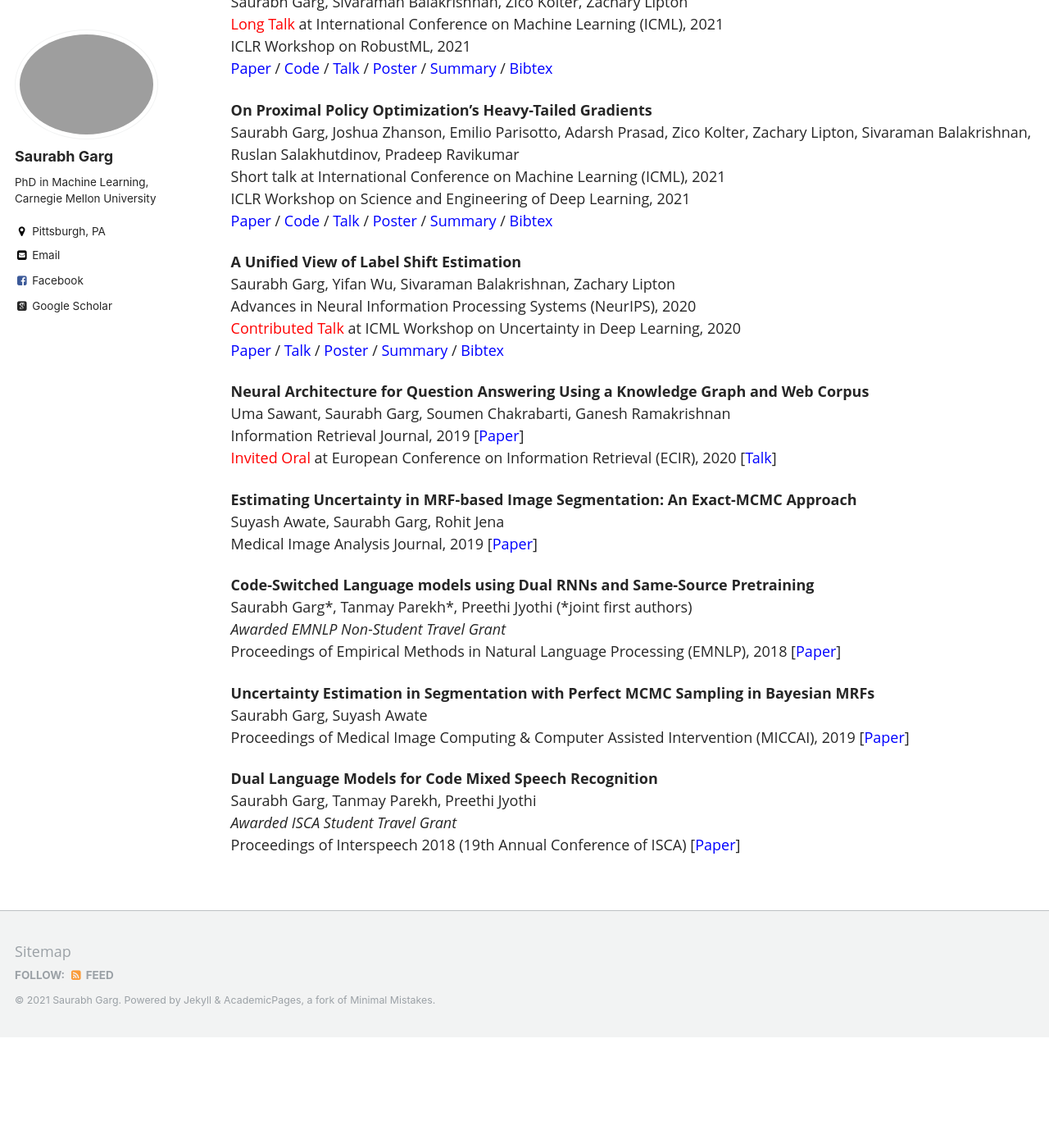
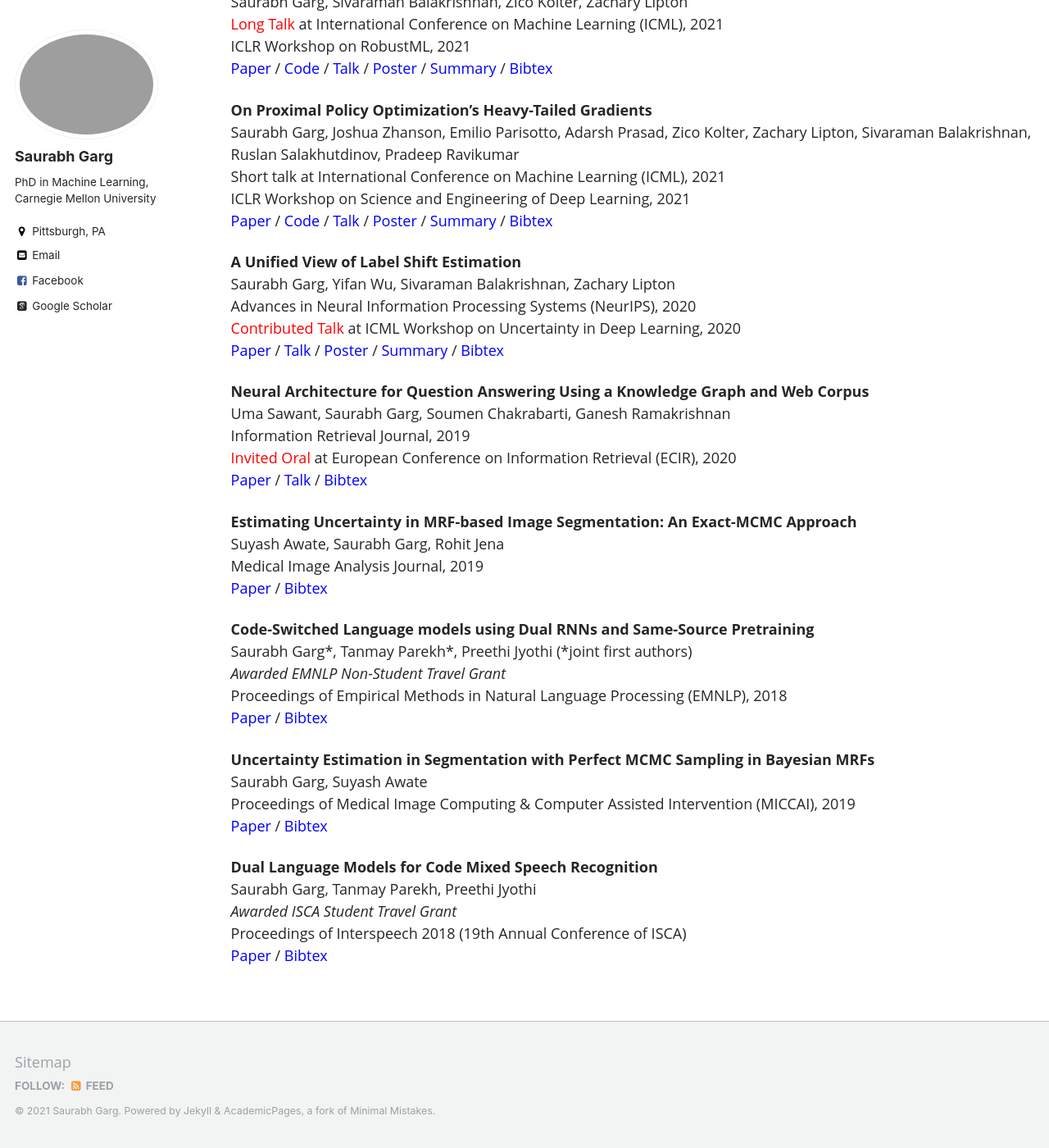
Before and after one commit to saurabhgarg1996/saurabhgarg1996.github.io, a Jekyll site: the page built from _pages/publications.md, in a window 1280 px wide and 1400 px high, scrolled down 542 px. Shown: the whole window at 82% size. Built offline with Jekyll 4.4.1, drawn with Linux system fonts in a browser that asks for light colours; some web fonts are replaced; before the commit the page ends 1807 px from its top, so only the background shows below that; part of the change alters nothing that is shown.

Commit message:
page updates

```diff
--- a/_pages/publications.md
+++ b/_pages/publications.md
@@ -27,7 +27,7 @@ ICML Workshop on Uncertainty in Deep Learning, 2021
  year={2021}, <br>
  journal={arXiv preprint arXiv:2111.00980} <br>
  url={https://arxiv.org/abs/2111.00980}, <br>
- note={Spotlight at NeurIPS 2021}
+ note={Spotlight at NeurIPS 2021}<br>
 }
 </bibtext>
 
@@ -44,7 +44,7 @@ ICLR Workshop on RobustML, 2021
  year={2021}, <br>
  journal={arXiv preprint arXiv:2105.00303} <br>
  url={https://arxiv.org/abs/2105.00303}, <br>
- note={Long Talk at ICML 2021}
+ note={Long Talk at ICML 2021}<br>
 }
 </bibtext>
 
@@ -62,7 +62,7 @@ ICLR Workshop on Science and Engineering of Deep Learning, 2021
  year={2021}, <br>
  journal={arXiv preprint arXiv:2102.10264} <br>
  url={https://arxiv.org/abs/2102.10264}, <br>
- note={Short Talk at ICML 2021}
+ note={Short Talk at ICML 2021}<br>
 }
 </bibtext>
 
@@ -70,7 +70,7 @@ ICLR Workshop on Science and Engineering of Deep Learning, 2021
 Saurabh Garg, Yifan Wu, Sivaraman Balakrishnan, Zachary Lipton
 Advances in Neural Information Processing Systems (NeurIPS), 2020
 <span style="color:red">Contributed Talk</span> at ICML Workshop on Uncertainty in Deep Learning, 2020
-<span style="color:blue">[Paper](https://arxiv.org/abs/2102.10264)</span> / <span style="color:blue">[Talk](https://slideslive.com/38930578/a-unified-view-of-label-shift-estimation?ref=speaker-37449-latest)</span> / <span style="color:blue">[Poster](https://drive.google.com/file/d/13hpynIYM69nSRqj-7CHdvEdG7amC9phy/view?usp=sharing)</span> / <span style="color:blue">[Summary](javascript:toggleblock('garg2021_labelshift_abs'))</span> / <span style="color:blue">[Bibtex](javascript:toggleblock('garg2021_labelshift_bib'))</span>
+<span style="color:blue">[Paper](https://arxiv.org/abs/2003.07554)</span> / <span style="color:blue">[Talk](https://slideslive.com/38930578/a-unified-view-of-label-shift-estimation?ref=speaker-37449-latest)</span> / <span style="color:blue">[Poster](https://drive.google.com/file/d/13hpynIYM69nSRqj-7CHdvEdG7amC9phy/view?usp=sharing)</span> / <span style="color:blue">[Summary](javascript:toggleblock('garg2021_labelshift_abs'))</span> / <span style="color:blue">[Bibtex](javascript:toggleblock('garg2021_labelshift_bib'))</span>
 <p><i id="garg2021_labelshift_abs" style="display: none;">We provide a unified framework relating techniques that use off-the-shelf predictors for label shift estimation. We argue that these methods all employ calibration, either explicitly or implicitly, differing only in the choice of calibration method and their optimization objective. </i></p>
 <bibtext xml:space="preserve" id="garg2021_labelshift_bib" style="display: none;">
 @article{garg2020labelshift, <br>
@@ -79,7 +79,7 @@ Advances in Neural Information Processing Systems (NeurIPS), 2020
  year={2020}, <br>
  journal={arXiv preprint arXiv:2003.07554} <br>
  url={https://arxiv.org/abs/2003.07554}, <br>
- note={NeurIPS 2020}
+ note={NeurIPS 2020}<br>
 }
 </bibtext>
 
@@ -87,27 +87,78 @@ Advances in Neural Information Processing Systems (NeurIPS), 2020
 
 **Neural Architecture for Question Answering Using a Knowledge Graph and Web Corpus**
 Uma Sawant, Saurabh Garg, Soumen Chakrabarti, Ganesh Ramakrishnan
-Information Retrieval Journal, 2019 \[[<span style="color:blue">Paper</span>](https://arxiv.org/abs/1706.00973)\]
-<span style="color:red">Invited Oral</span> at European Conference on Information Retrieval (ECIR), 2020 \[[<span style="color:blue">Talk</span>](https://youtu.be/cVZ3Qj8sJCk?t=24540)\]
-
+Information Retrieval Journal, 2019
+<span style="color:red">Invited Oral</span> at European Conference on Information Retrieval (ECIR), 2020
+<span style="color:blue">[Paper](https://arxiv.org/abs/1706.00973)</span> / <span style="color:blue">[Talk](https://youtu.be/cVZ3Qj8sJCk?t=24540)</span> / <span style="color:blue">[Bibtex](javascript:toggleblock('garg2019_QA_bib'))</span>
+<bibtext xml:space="preserve" id="garg2019_QA_bib" style="display: none;">
+@article{sawant2019neural,
+  title={Neural architecture for question answering using a knowledge graph and web corpus}, <br>
+  author={Sawant, Uma and Garg, Saurabh and Chakrabarti, Soumen and Ramakrishnan, Ganesh}, <br>
+  journal={Information Retrieval Journal}, <br>
+  volume={22}, <br>
+  number={3}, <br>
+  pages={324--349}, <br>
+  year={2019}, <br>
+  publisher={Springer}<br>
+}
+</bibtext>
 
 **Estimating Uncertainty in MRF-based Image Segmentation: An Exact-MCMC Approach**
 Suyash Awate, Saurabh Garg, Rohit Jena
-Medical Image Analysis Journal, 2019 \[[<span style="color:blue">Paper</span>](https://doi.org/10.1016/j.media.2019.04.014)\]
-
+Medical Image Analysis Journal, 2019
+<span style="color:blue">[Paper](https://doi.org/10.1016/j.media.2019.04.014)</span> / <span style="color:blue">[Bibtex](javascript:toggleblock('garg2019_MEDIA_bib'))</span>
+<bibtext xml:space="preserve" id="garg2019_MEDIA_bib" style="display: none;">
+@article{awate2019estimating,<br>
+  title={Estimating uncertainty in MRF-based image segmentation: A perfect-MCMC approach},<br>
+  author={Awate, Suyash P and Garg, Saurabh and Jena, Rohit},<br>
+  journal={Medical image analysis},<br>
+  volume={55},<br>
+  pages={181--196},<br>
+  year={2019},<br>
+  publisher={Elsevier}<br>
+}
+</bibtext>
 
 **Code-Switched Language models using Dual RNNs and Same-Source Pretraining**
 Saurabh Garg\*, Tanmay Parekh\*, Preethi Jyothi (\*joint first authors)
 *Awarded EMNLP Non-Student Travel Grant*
-Proceedings of Empirical Methods in Natural Language Processing (EMNLP), 2018 \[[<span style="color:blue">Paper</span>](http://aclweb.org/anthology/D18-1346)\]
-
+Proceedings of Empirical Methods in Natural Language Processing (EMNLP), 2018
+<span style="color:blue">[Paper](http://aclweb.org/anthology/D18-1346)</span> / <span style="color:blue">[Bibtex](javascript:toggleblock('garg2018_EMNLP_bib'))</span>
+<bibtext xml:space="preserve" id="garg2018_EMNLPA_bib" style="display: none;">
+@inproceedings{garg2018code,<br>
+  title={Code-switched Language Models Using Dual RNNs and Same-Source Pretraining},<br>
+  author={Garg, Saurabh and Parekh, Tanmay and Jyothi, Preethi},<br>
+  booktitle={Proceedings of the 2018 Conference on Empirical Methods in Natural Language Processing},<br>
+  pages={3078--3083},<br>
+  year={2018}<br>
+}
+</bibtext>
 
 **Uncertainty Estimation in Segmentation with Perfect MCMC Sampling in Bayesian MRFs**
 Saurabh Garg, Suyash Awate
-Proceedings of Medical Image Computing & Computer Assisted Intervention (MICCAI), 2019 \[[<span style="color:blue">Paper</span>](https://link.springer.com/chapter/10.1007/978-3-030-00928-1_76)\]
-
+Proceedings of Medical Image Computing & Computer Assisted Intervention (MICCAI), 2019
+<span style="color:blue">[Paper](https://link.springer.com/chapter/10.1007/978-3-030-00928-1_76)</span> / <span style="color:blue">[Bibtex](javascript:toggleblock('garg2018_MICCAI_bib'))</span>
+<bibtext xml:space="preserve" id="garg2018_MICCAI_bib" style="display: none;">
+@inproceedings{garg2018perfect,<br>
+  title={Perfect MCMC sampling in Bayesian MRFs for uncertainty estimation in segmentation},<br>
+  author={Garg, Saurabh and Awate, Suyash P},<br>
+  booktitle={International Conference on Medical Image Computing and Computer-Assisted Intervention},<br>
+  pages={673--681},<br>
+  year={2018},<br>
+  organization={Springer}<br>
+}
+</bibtext>
 
 **Dual Language Models for Code Mixed Speech Recognition**
 Saurabh Garg, Tanmay Parekh, Preethi Jyothi
 *Awarded ISCA Student Travel Grant*
-Proceedings of Interspeech 2018 (19th Annual Conference of ISCA) \[[<span style="color:blue">Paper</span>](https://www.semanticscholar.org/paper/Dual-Language-Models-for-Code-Switched-Speech-Garg-Parekh/5c0371c3e34722f0fbdf5669c8e5361fac60bbcd)\]
+Proceedings of Interspeech 2018 (19th Annual Conference of ISCA)
+<span style="color:blue">[Paper](https://www.semanticscholar.org/paper/Dual-Language-Models-for-Code-Switched-Speech-Garg-Parekh/5c0371c3e34722f0fbdf5669c8e5361fac60bbcd)</span> / <span style="color:blue">[Bibtex](javascript:toggleblock('garg2018_Interspeech_bib'))</span>
+<bibtext xml:space="preserve" id="garg2018_Interspeech_bib" style="display: none;">
+@article{garg2017dual,<br>
+  title={Dual language models for code switched speech recognition},<br>
+  author={Garg, Saurabh and Parekh, Tanmay and Jyothi, Preethi},<br>
+  journal={arXiv preprint arXiv:1711.01048},<br>
+  year={2017}<br>
+}
+</bibtext>
```
Also changed, not shown: 1 other file.
